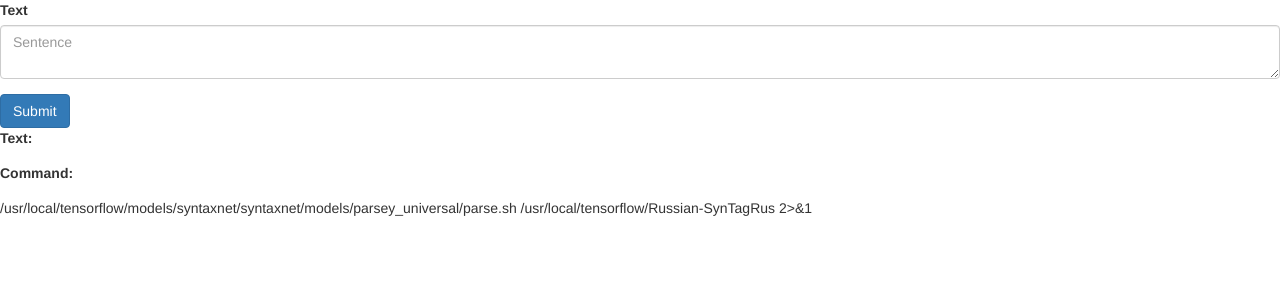
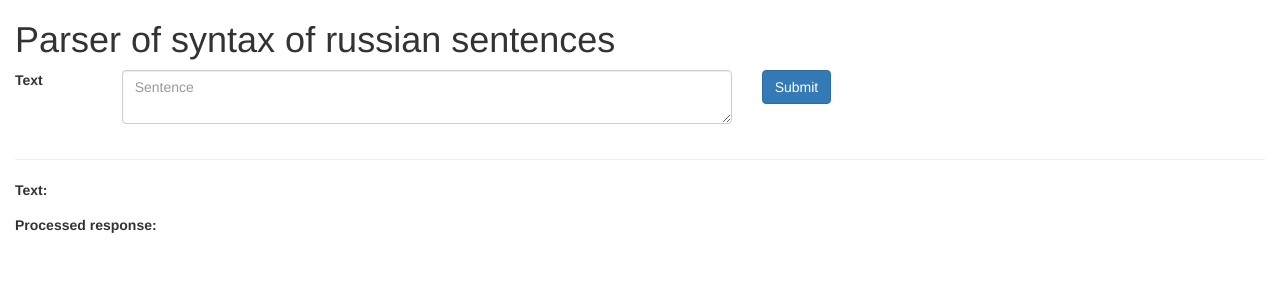
Before and after one commit to mnvx/syntax-tree, a PHP site: page / in a window 1280 px wide. Shown: the top 300 px of the page. Run offline with PHP 8.4, Linux system fonts and the light colour scheme; data that the repository does not hold is empty; some libraries are stand-ins or nearby versions.

Commit message:
makeup, fix

```diff
--- a/public/index.php
+++ b/public/index.php
@@ -1,6 +1,7 @@
 <!DOCTYPE html>
 <html lang="en">
 
+<title>Syntax tree</title>
 <meta charset="utf-8">
 <meta name="viewport" content="width=device-width, initial-scale=1">
 <link rel="stylesheet" href="vendor/bootstrap/css/bootstrap.min.css">
@@ -10,14 +11,29 @@
 
 <body>
 
+<div class="container-fluid">
+
+<h1>Parser of syntax of russian sentences</h1>
+
 <form method="post">
-  <div class="form-group">
-    <label for="text">Text</label>
-    <textarea class="form-control" id="text" name="text" placeholder="Sentence"></textarea>
+  <div class="row">
+    <div class="col-md-1">
+      <div class="form-group">
+        <label for="text">Text</label>
+      </div>
+    </div>
+    <div class="col-md-6">
+      <div class="form-group">
+        <textarea class="form-control" id="text" name="text" placeholder="Sentence"></textarea>
+      </div>
+    </div>
+    <div class="col-md-2">
+      <button type="submit" class="btn btn-primary">Submit</button>
+    </div>
   </div>
-  <button type="submit" class="btn btn-primary">Submit</button>
 </form>
 
+<hr>
 
 
 <?php
@@ -29,11 +45,11 @@ require '../vendor/autoload.php';
 
 $text = $_POST['text'] ?? null;
 
-echo '<p><label>Text:</label></p>';
-echo "<p>$text</p>";
+echo '<p><label>Text:</label> ';
+echo "$text</p>";
 
-$command = "/usr/local/tensorflow/models/syntaxnet/syntaxnet/models/parsey_universal/parse.sh /usr/local/tensorflow/Russian-SynTagRus 2>&1";
-$path = '/usr/local/tensorflow/models/syntaxnet/';
+$command = "syntaxnet/models/parsey_universal/parse.sh /home/tensor/tensorflow/Russian-SynTagRus";
+$path = '/home/tensor/tensorflow/models/syntaxnet/';
 
 $descriptors = array(
     0 => array('pipe', 'r'), // stdin
@@ -41,11 +57,11 @@ $descriptors = array(
     2 => array('pipe', 'w')  // stderr
 );
 
-// Here is problem
+// ! Sure what ~/.cache/bazel is acceseble for www-data !
 $process = proc_open($command, $descriptors, $pipes, $path);
 
-echo '<p><label>Command:</label></p>';
-echo "<p>$command</p>";
+//echo '<p><label>Command:</label></p>';
+//echo "<p>$command</p>";
 
 if (is_resource($process))
 {
@@ -54,50 +70,22 @@ if (is_resource($process))
     fclose($pipes[0]);
 
     $csv = stream_get_contents($pipes[1]);
-    echo '<p><label>csv:</label></p>';
-    echo "<p>$csv</p>";
+    echo '<p><label>Response &mdash; <a href="http://ilk.uvt.nl/conll/#dataformat">CoNLL-X</a> (CSV):</label></p>';
+    echo "<pre>$csv</pre>";
 
     $return_value = proc_close($process);
-    echo '<p><label>Val:</label></p>';
-    echo "<p>$return_value</p>";
+//    echo '<p><label>Val:</label></p>';
+//    echo "<p>$return_value</p>";
 }
 
-
-$csv = '1	Начальник	_	NOUN	_	Animacy=Anim|Case=Nom|Gender=Masc|Number=Sing|fPOS=NOUN++	7	nsubj	_	_
-2	Службы	_	NOUN	_	Animacy=Inan|Case=Gen|Gender=Fem|Number=Sing|fPOS=NOUN++	1	dobj	_	_
-3	безопасности	_	NOUN	_	Animacy=Inan|Case=Gen|Gender=Fem|Number=Sing|fPOS=NOUN++	2	dobj	_	_
-4	Украины	_	NOUN	_	Animacy=Inan|Case=Gen|Gender=Fem|Number=Sing|fPOS=NOUN++	2	nmod	_	_
-5	Владимир	_	NOUN	_	Animacy=Anim|Case=Nom|Gender=Masc|Number=Sing|fPOS=NOUN++	1	appos	_	_
-6	Путин	_	NOUN	_	Animacy=Anim|Case=Nom|Gender=Masc|Number=Sing|fPOS=NOUN++	5	name	_	_
-7	подтвердил,	_	VERB	_	Degree=Pos|fPOS=ADV++	0	ROOT	_	_
-8	что	_	PRON	_	fPOS=SCONJ++	20	mark	_	_
-9	двух	_	NUM	_	Case=Gen|fPOS=NUM++	10	nummod	_	_
-10	россиян,	_	NOUN	_	Animacy=Inan|Case=Gen|Gender=Fem|Number=Sing|fPOS=NOUN++	20	nsubj	_	_
-11	фигурирующих	_	VERB	_	Aspect=Imp|Case=Gen|Number=Plur|Tense=Pres|VerbForm=Part|Voice=Act|fPOS=VERB++	10	nmod	_	_
-12	в	_	ADP	_	fPOS=ADP++	13	case	_	_
-13	деле	_	NOUN	_	Animacy=Inan|Case=Loc|Gender=Neut|Number=Sing|fPOS=NOUN++	11	nmod	_	_
-14	о	_	ADP	_	fPOS=ADP++	15	case	_	_
-15	событиях	_	NOUN	_	Animacy=Inan|Case=Loc|Gender=Neut|Number=Plur|fPOS=NOUN++	13	nmod	_	_
-16	в	_	ADP	_	fPOS=ADP++	17	case	_	_
-17	Киеве	_	NOUN	_	Animacy=Inan|Case=Loc|Gender=Masc|Number=Sing|fPOS=NOUN++	15	nmod	_	_
-18	2	_	NUM	_	fPOS=NUM++	19	nummod	_	_
-19	мая,	_	NOUN	_	Animacy=Inan|Case=Gen|Gender=Masc|Number=Sing|fPOS=NOUN++	17	nmod	_	_
-20	могут	_	VERB	_	Aspect=Imp|Mood=Ind|Number=Plur|Person=3|Tense=Pres|VerbForm=Fin|Voice=Act|fPOS=VERB++	7	advcl	_	_
-21	обменять	_	VERB	_	Aspect=Perf|VerbForm=Inf|fPOS=VERB++	20	xcomp	_	_
-22	на	_	ADP	_	fPOS=ADP++	24	case	_	_
-23	двух	_	NUM	_	Animacy=Anim|Case=Acc|Gender=Masc|fPOS=NUM++	24	nummod	_	_
-24	граждан	_	NOUN	_	Animacy=Anim|Case=Gen|Gender=Masc|Number=Plur|fPOS=NOUN++	21	iobj	_	_
-25	Украины,	_	NOUN	_	fPOS=CONJ++	21	dobj	_	_
-26	которые	_	ADJ	_	Case=Nom|Degree=Pos|Number=Plur|fPOS=ADJ++	28	nsubj	_	_
-27	сейчас	_	ADV	_	Degree=Pos|fPOS=ADV++	28	advmod	_	_
-28	находятся	_	VERB	_	Aspect=Imp|Mood=Ind|Number=Plur|Person=3|Tense=Pres|VerbForm=Fin|Voice=Act|fPOS=VERB++	25	acl:relcl	_	_
-29	в	_	ADP	_	fPOS=ADP++	30	case	_	_
-30	России.	_	NOUN	_	Animacy=Inan|Case=Loc|Gender=Fem|Number=Sing|fPOS=NOUN++	28	nmod	_	_';
 $syntaxTree = new \SyntaxTree\SyntaxTree();
 $tree = $syntaxTree->build($csv);
 
 ?>
 
+<p><label>Processed response:</label></p>
+
+</div>
 
 <script>
 
--- a/src/SyntaxTree/TensorFlowFactory.php
+++ b/src/SyntaxTree/TensorFlowFactory.php
@@ -20,6 +20,11 @@ class TensorFlowFactory
 
         foreach ($strings as $string)
         {
+            if (!$string)
+            {
+                continue;
+            }
+            $string = str_replace('"', '\\"', $string);
             $array[] = str_getcsv($string, $delimiter, $enclosure, $escape);
         }
         $nodes = static::createNodes($array);
```
